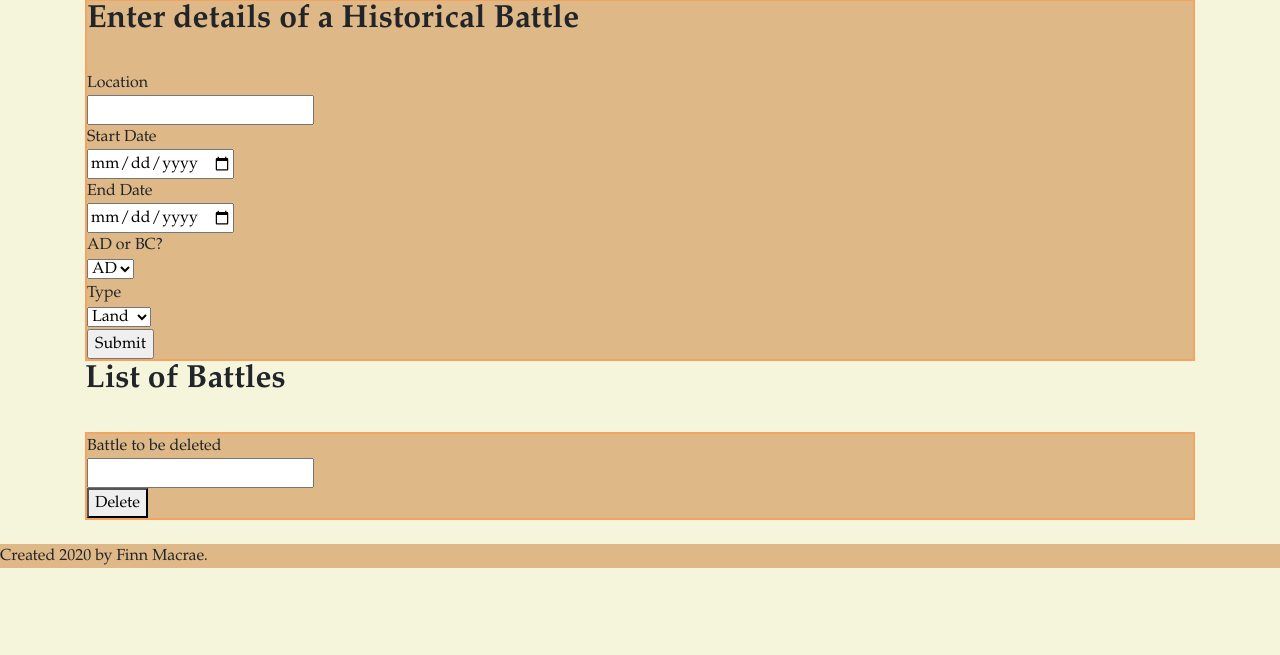
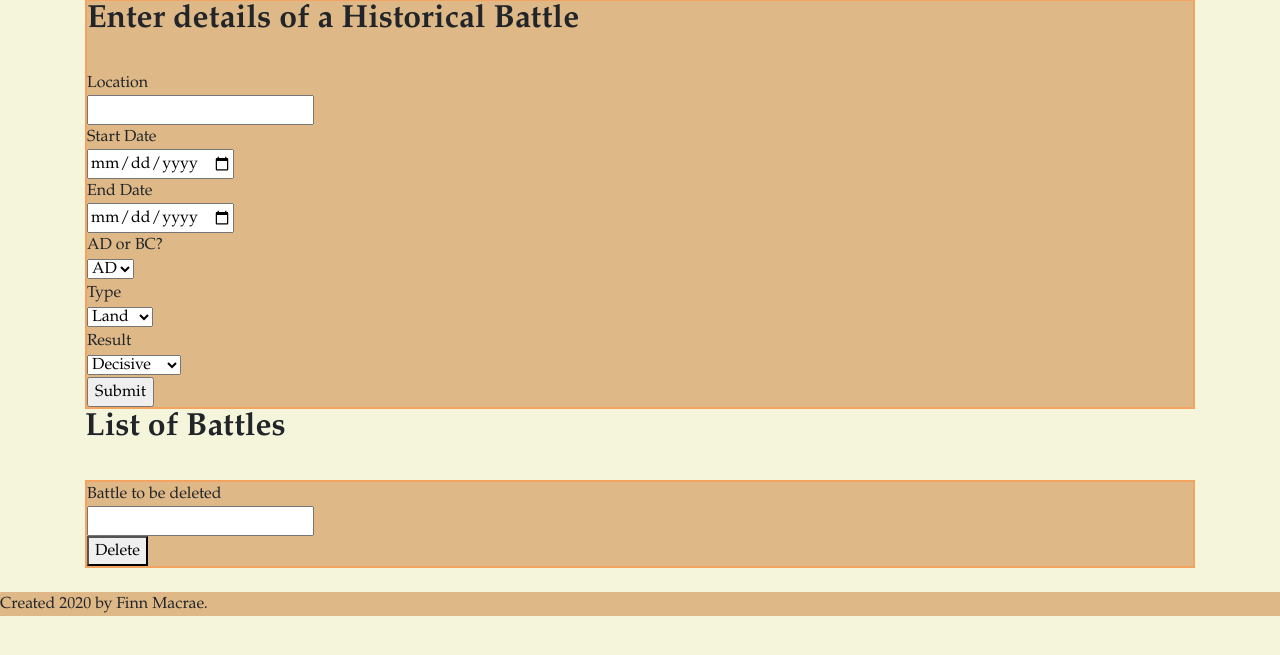
Before and after one commit to Finn969/Project-SFIA-1, a Flask app: template templates/battlespage.html in a window 1280 px wide. Shown: the part 57-712 px from the top of the page. Run offline with Flask 2, Linux system fonts and the light colour scheme; the template is opened without the code that fills it, so the values that code supplies are empty; some libraries are stand-ins or nearby versions.

Commit message:
minor additions to battlestable

```diff
--- a/app.py
+++ b/app.py
@@ -43,9 +43,10 @@ def battlespage():
          end = details['End']
          BCAD = details['bcad']
          type = details['Type']
-         cur.execute("INSERT INTO battlestable(location,startdate,enddate,bcad,type) VALUES(%s,%s,%s,%s,%s)", (Location,start,end,BCAD,type))
+         result = details['Result']
+         cur.execute("INSERT INTO battlestable(location,startdate,enddate,bcad,type,result) VALUES(%s,%s,%s,%s,%s,%s)", (Location,start,end,BCAD,type,result))
          mysql.connection.commit()
-    cur.execute('''SELECT location,DATE_FORMAT(startdate, '%D %M %Y'),bcad,DATE_FORMAT(startdate, '%D %M %Y'),bcad,type FROM battlestable''')
+    cur.execute('''SELECT location,DATE_FORMAT(startdate, '%D %M %Y'),bcad,DATE_FORMAT(startdate, '%D %M %Y'),bcad,type,result FROM battlestable''')
     rows = cur.fetchall()
     mysql.connection.commit()
     cur.close()
--- a/templates/battlespage.html
+++ b/templates/battlespage.html
@@ -21,7 +21,13 @@ p {font-family: Garamond;}
         Type<br> <select id="Type" name="Type">
             <option value="Land">Land</option>
             <option value="Naval">Naval</option>
+            <option value="Aerial">Aerial</option>
             <option value="Seige">Seige</option>
+          </select> <br>
+        Result<br> <select id="Result" name="Result">
+            <option value="Decisive">Decisive</option>
+            <option value="Indecisive">Indecisive</option>
+            <option value="Pyrrhic">Pyrrhic</option>
           </select> <br>
           <input type = "submit">
     </form>
@@ -34,6 +40,7 @@ p {font-family: Garamond;}
             <td>{{item[3]}}</td>
             <td>{{item[4]}},</td>
             <td> it was a {{item[5]}} battle.</td>
+            <td> it was a {{item[6]}} victory for ...</td>
             <br><br>
         </tr>
         {% endfor %}
```
Also changed, not shown: tests/testing_front.py (added, +1 -0 lines).
